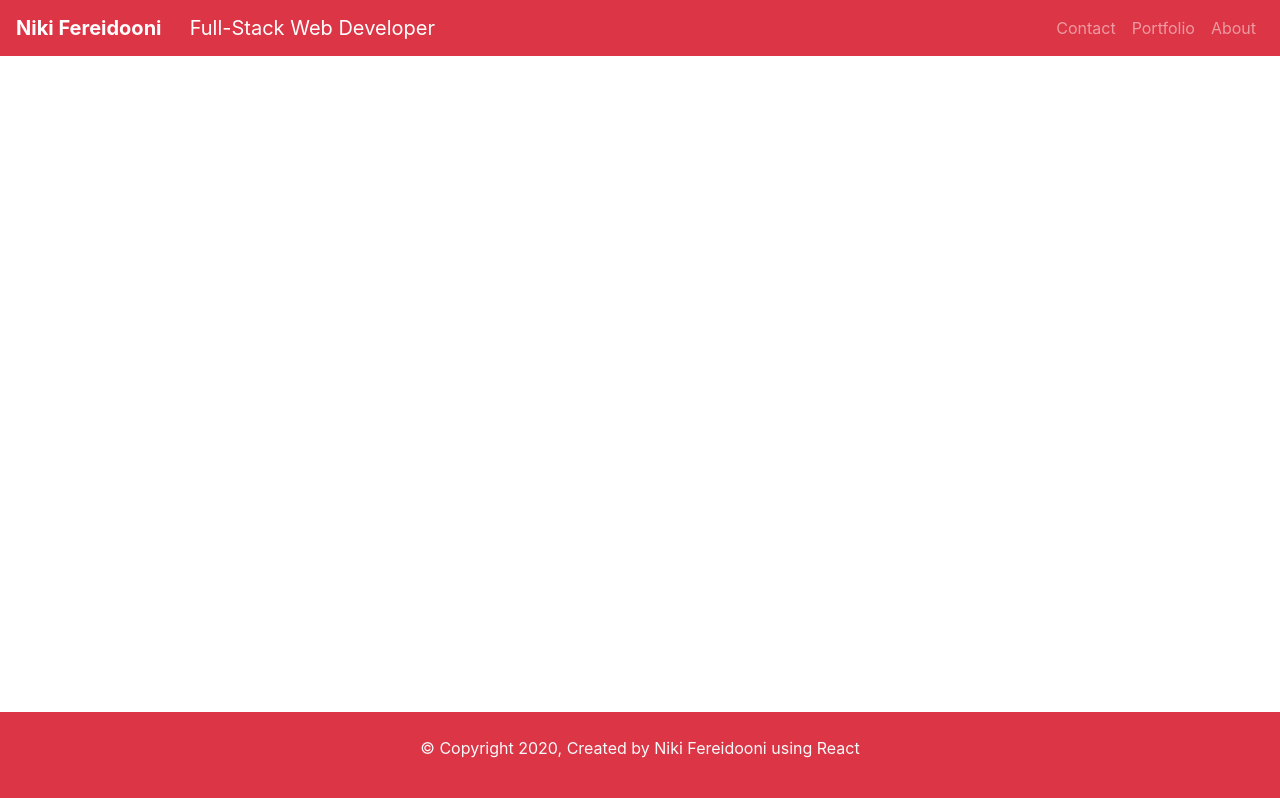
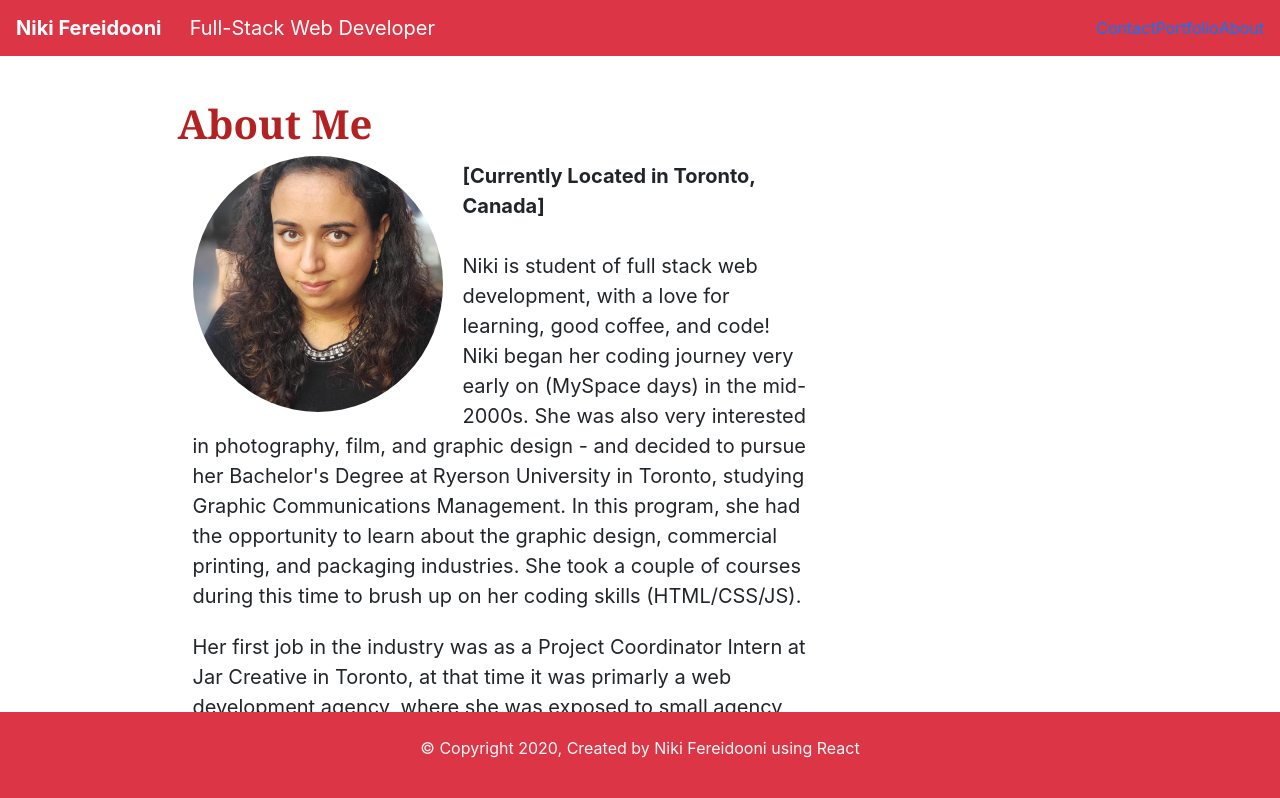
Before and after one commit to nfereidooni/CodeByNiki.com, a React (Create React App) app: page / in a window 1280 px wide. Shown: the top 798 px of the page. Built offline with nearby package versions, Linux system fonts and the light colour scheme.

Commit message:
redeploying

```diff
--- a/package.json
+++ b/package.json
@@ -2,7 +2,7 @@
   "name": "portfolio",
   "version": "0.1.0",
   "private": true,
-  "homepage": "http://nfereidooni.github.io/nf_react_portfolio/",
+  "homepage": "http://nfereidooni.github.io/nf-react-portfolio/",
   "dependencies": {
     "-": "0.0.1",
     "@testing-library/jest-dom": "^5.11.6",
--- a/src/App.js
+++ b/src/App.js
@@ -1,21 +1,27 @@
-import './App.css';
-import { BrowserRouter as Router, Route, Switch } from "react-router-dom";
-import Header from './components/Header';
-import Footer from './components/Footer';
-import About from './components/About';
-import Portfolio from './components/Portfolio';
-import Contact from './components/Contact';
+import "./App.css";
+import { HashRouter as Router, Route, Switch } from "react-router-dom";
+import Header from "./components/Header";
+import Footer from "./components/Footer";
+import About from "./components/About";
+import Portfolio from "./components/Portfolio";
+import Contact from "./components/Contact";
 
 function App() {
   return (
     <Router basename={process.env.PUBLIC_URL}>
       <div>
-        <Header />
         <div className="container">
+          <Header />
           <Switch>
-            <Route exact path="/nf_react_portfolio" component={About} />
-            <Route exact path="/nf_react_portfolio/contact" component={Contact} />
-            <Route exact path="/nf_react_portfolio/portfolio" component={Portfolio} />
+            <Route exact path="/">
+              <About />
+            </Route>
+            <Route path="/contact">
+              <Contact />
+            </Route>
+            <Route path="/portfolio">
+              <Portfolio />
+            </Route>
           </Switch>
         </div>
         <Footer />
--- a/src/components/Header/index.js
+++ b/src/components/Header/index.js
@@ -1,19 +1,27 @@
 import React from "react";
 import "./style.css";
 import { Container, Navbar, Nav } from "react-bootstrap";
-
+import { NavLink } from "react-router-dom";
 
 function Header(props) {
   return (
     <Container>
-      <Navbar collapseOnSelect expand="sm" bg="danger" variant="dark" fixed="top">
-        <Navbar.Brand href="/nf_react_portfolio/"><b>Niki Fereidooni</b> &nbsp; &nbsp; Full-Stack Web Developer</Navbar.Brand>
+      <Navbar
+        collapseOnSelect
+        expand="sm"
+        bg="danger"
+        variant="dark"
+        fixed="top"
+      >
+        <Navbar.Brand href="/">
+          <b>Niki Fereidooni</b> &nbsp; &nbsp; Full-Stack Web Developer
+        </Navbar.Brand>
         <Navbar.Toggle aria-controls="responsive-navbar-nav" />
         <Navbar.Collapse id="responsive-navbar-nav">
           <Nav className="ml-auto mt-2 mt-lg-0">
-            <Nav.Link href="/nf-react-portfolio/contact/">Contact</Nav.Link>
-            <Nav.Link href="/nf-react-portfolio/portfolio/">Portfolio</Nav.Link>
-            <Nav.Link href="/nf-react-portfolio/">About</Nav.Link>
+            <NavLink to="/contact">Contact</NavLink>
+            <NavLink to="/portfolio">Portfolio</NavLink>
+            <NavLink to="/">About</NavLink>
           </Nav>
         </Navbar.Collapse>
       </Navbar>
```
